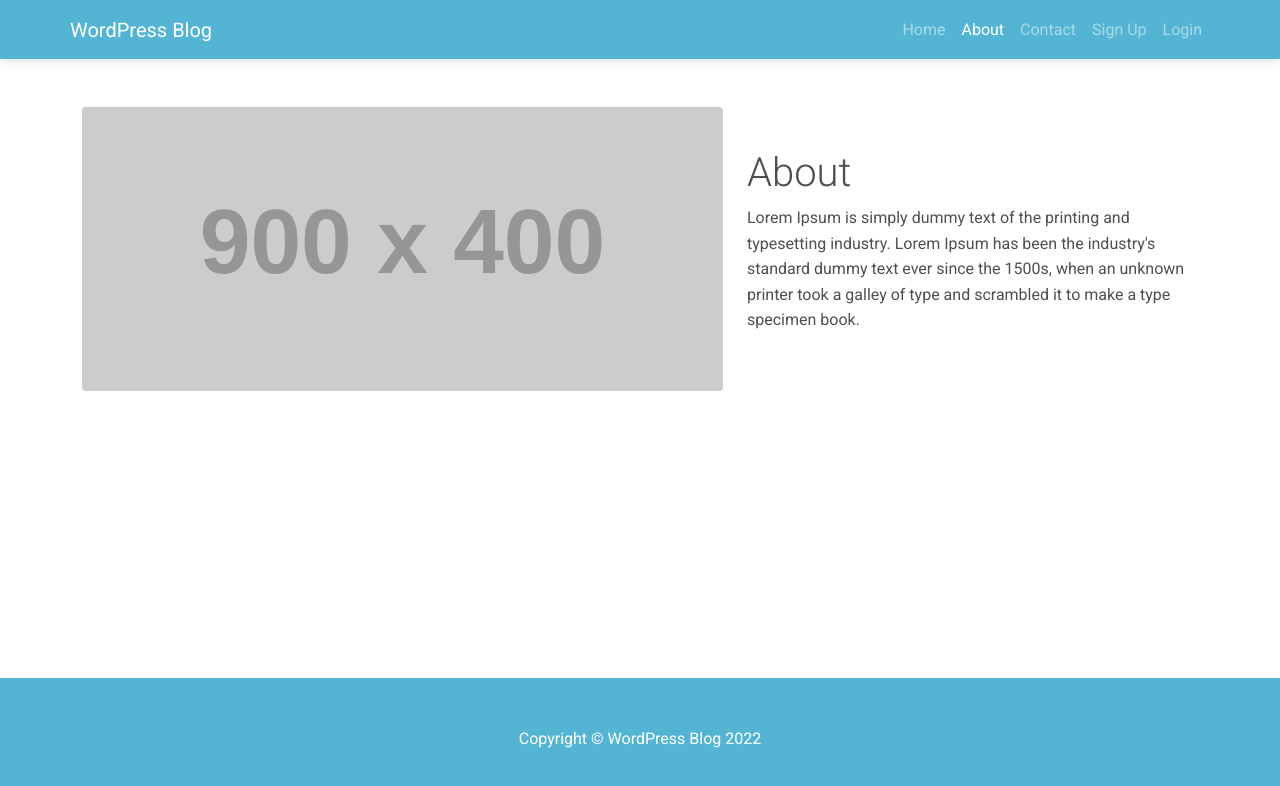
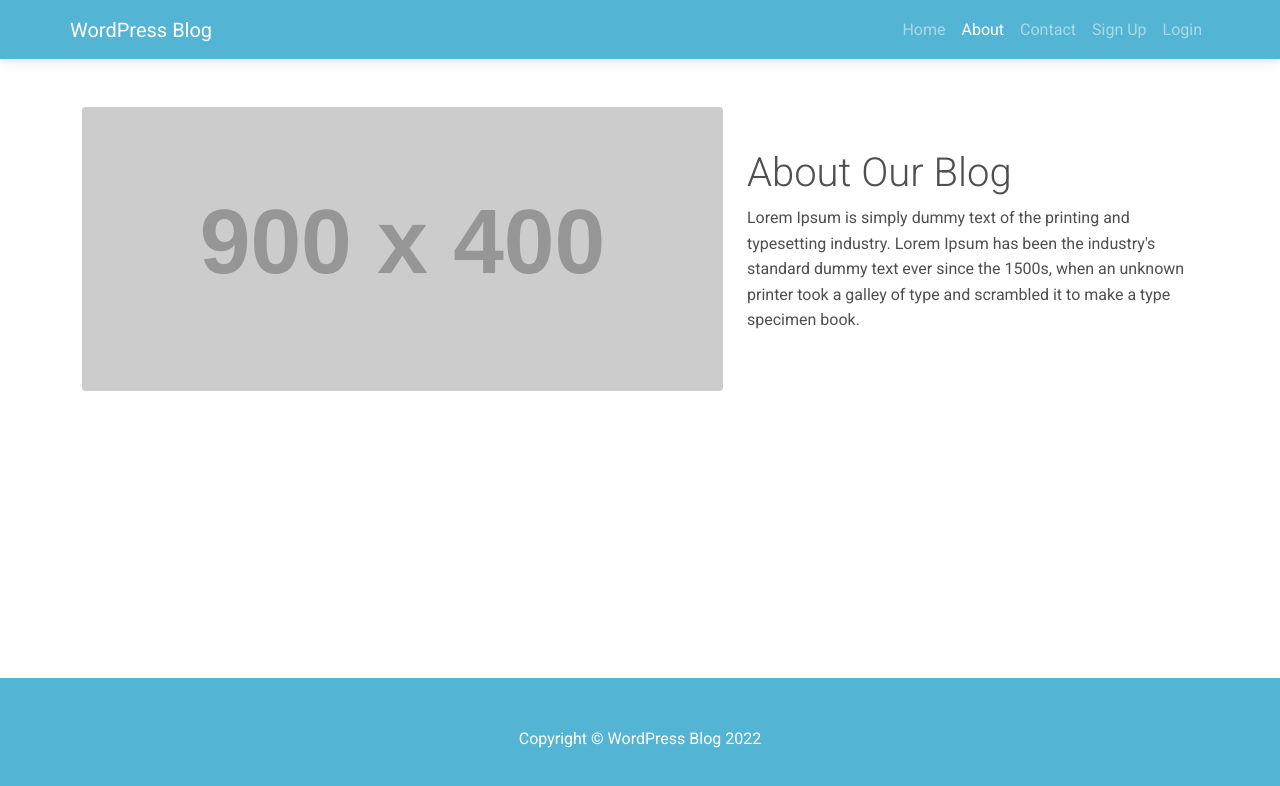
Before and after one commit to Keston-Antonio-Schmidtgen/wordpress-blog-group-project, a React (Create React App) app in the folder client/: page /about in a window 1280 px wide. Shown: the top 786 px of the page. Built offline with nearby package versions, Linux system fonts and the light colour scheme.

Commit message:
Update About.jsx

```diff
--- a/client/src/components/About.jsx
+++ b/client/src/components/About.jsx
@@ -14,7 +14,7 @@ function About() {
             />
           </div>
           <div class="col-lg-5">
-            <h1 class="font-weight-light">About</h1>
+            <h1 class="font-weight-light">About Our Blog</h1>
             <p>
               Lorem Ipsum is simply dummy text of the printing and typesetting
               industry. Lorem Ipsum has been the industry's standard dummy text
```
